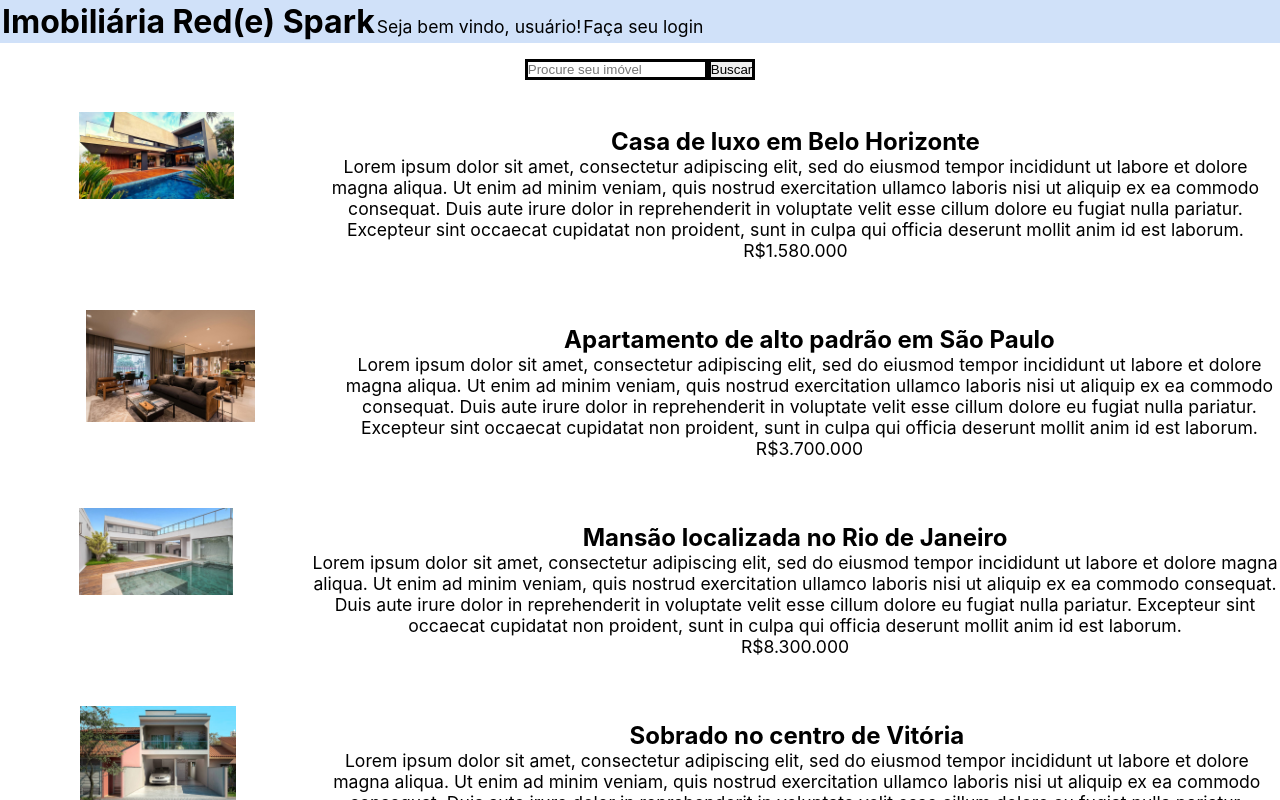
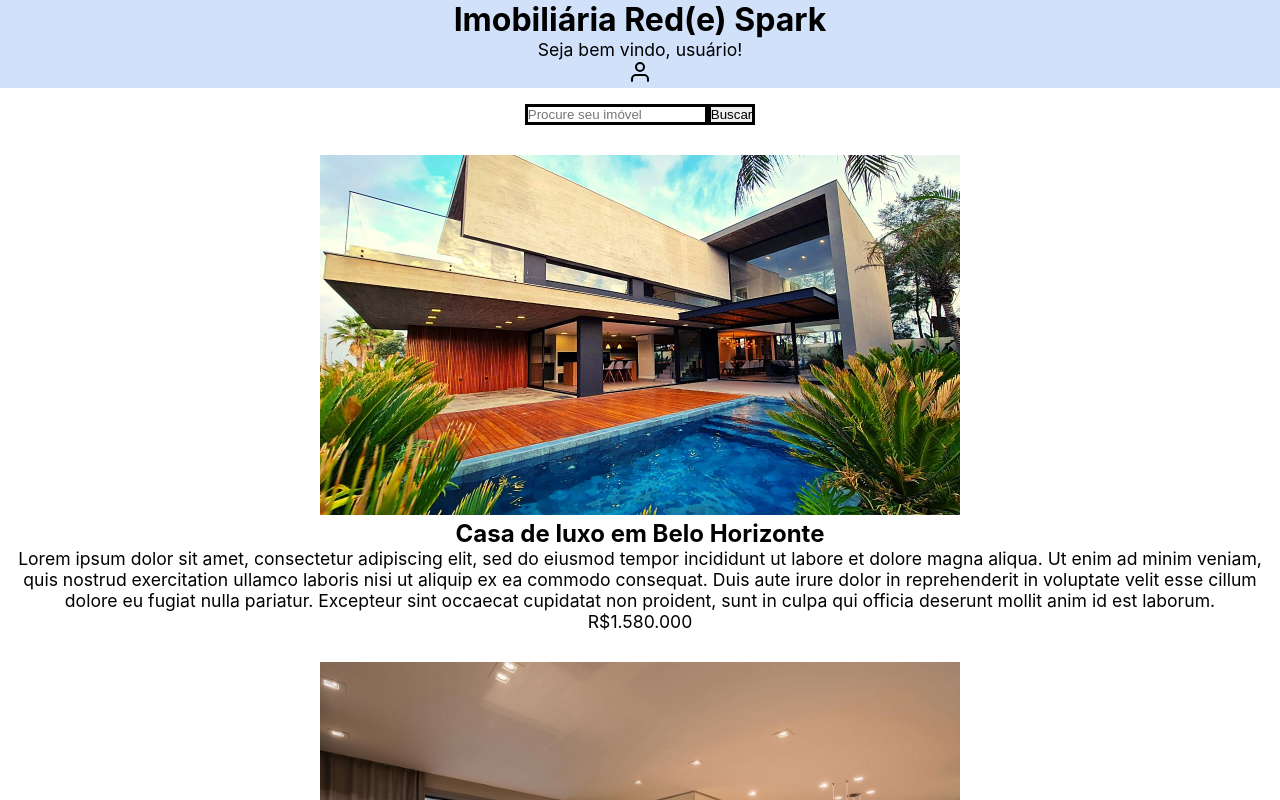
Before and after one commit to bryansantosdeve/redspark-react, a React (Create React App) app: page / in a window 1280 px wide. Shown: the top 800 px of the page. Built offline with nearby package versions, Linux system fonts and the light colour scheme.

Commit message:
refactor: Refactoring all components and project structure

```diff
--- a/src/App.jsx
+++ b/src/App.jsx
@@ -2,7 +2,7 @@ import './App.css';
 import CustomFooter from './Components/surfaces/CustomFooter';
 import CustomHeader from './Components/surfaces/CustomHeader';
 
-import MainMenuPage from './Pages/main/MainMenuPage';
+import MainMenuPage from './views/MainMenu/MainMenuPage';
 
 function App() {
   return (
--- a/src/Components/surfaces/CustomHeader/index.jsx
+++ b/src/Components/surfaces/CustomHeader/index.jsx
@@ -1,25 +1,20 @@
+import UserLoginButton from '../../buttons/UserLoginButton';
+import UserIconButton from '../../buttons/UserIconButton';
+
 function CustomHeader() {
   const isLoggedIn = false;
-  const doLoginMessage = <p>Faça seu login</p>;
-  const doLogoutMessage = <p>Logout</p>;
 
   return (
     <header>
-      <table>
-        <td>
       <div>
         <h1>Imobiliária Red(e) Spark</h1>
       </div>
-        </td>
-        <td>
+
       <div>
         <p>Seja bem vindo, usuário!</p>
       </div>
-        </td>
-        <td>
-          <div>{isLoggedIn ? doLogoutMessage : doLoginMessage}</div>
-        </td>
-      </table>
+
+      <div>{isLoggedIn ? <UserLoginButton /> : <UserIconButton />}</div>
     </header>
   );
 }
--- a/src/Pages/main/MainMenuPage.jsx
+++ /dev/null
@@ -1,56 +0,0 @@
-import CustomCard from './fragments/CustomCard';
-
-function MainMenuPage() {
-  return (
-    <div>
-      <section>
-        <form>
-          <input
-            type='text'
-            name='search-input'
-            placeholder='Procure seu imóvel'
-          />
-          <input type='submit' value='Buscar' />
-        </form>
-      </section>
-      <main>
-        <CustomCard
-          titulo={'Casa de luxo em Belo Horizonte'}
-          descricao={
-            'Lorem ipsum dolor sit amet, consectetur adipiscing elit, sed do eiusmod tempor incididunt ut labore et dolore magna aliqua. Ut enim ad minim veniam, quis nostrud exercitation ullamco laboris nisi ut aliquip ex ea commodo consequat. Duis aute irure dolor in reprehenderit in voluptate velit esse cillum dolore eu fugiat nulla pariatur. Excepteur sint occaecat cupidatat non proident, sunt in culpa qui officia deserunt mollit anim id est laborum.'
-          }
-          preco={'1.580.000'}
-          imagem={'./assets/images/default-house.jpg'}
-        />
-
-        <CustomCard
-          titulo={'Apartamento de alto padrão em São Paulo'}
-          descricao={
-            'Lorem ipsum dolor sit amet, consectetur adipiscing elit, sed do eiusmod tempor incididunt ut labore et dolore magna aliqua. Ut enim ad minim veniam, quis nostrud exercitation ullamco laboris nisi ut aliquip ex ea commodo consequat. Duis aute irure dolor in reprehenderit in voluptate velit esse cillum dolore eu fugiat nulla pariatur. Excepteur sint occaecat cupidatat non proident, sunt in culpa qui officia deserunt mollit anim id est laborum.'
-          }
-          preco={'3.700.000'}
-          imagem={'./assets/images/default-apt.jpg'}
-        />
-
-        <CustomCard
-          titulo={'Mansão localizada no Rio de Janeiro'}
-          descricao={
-            'Lorem ipsum dolor sit amet, consectetur adipiscing elit, sed do eiusmod tempor incididunt ut labore et dolore magna aliqua. Ut enim ad minim veniam, quis nostrud exercitation ullamco laboris nisi ut aliquip ex ea commodo consequat. Duis aute irure dolor in reprehenderit in voluptate velit esse cillum dolore eu fugiat nulla pariatur. Excepteur sint occaecat cupidatat non proident, sunt in culpa qui officia deserunt mollit anim id est laborum.'
-          }
-          preco={'8.300.000'}
-          imagem={'./assets/images/default-mansion.jpg'}
-        />
-
-        <CustomCard
-          titulo={'Sobrado no centro de Vitória'}
-          descricao={
-            'Lorem ipsum dolor sit amet, consectetur adipiscing elit, sed do eiusmod tempor incididunt ut labore et dolore magna aliqua. Ut enim ad minim veniam, quis nostrud exercitation ullamco laboris nisi ut aliquip ex ea commodo consequat. Duis aute irure dolor in reprehenderit in voluptate velit esse cillum dolore eu fugiat nulla pariatur. Excepteur sint occaecat cupidatat non proident, sunt in culpa qui officia deserunt mollit anim id est laborum.'
-          }
-          preco={'8.300.000'}
-          imagem={'./assets/images/default-mini-house.jpg'}
-        />
-      </main>
-    </div>
-  );
-}
-export default MainMenuPage;
--- a/src/Pages/main/fragments/CustomCard/index.jsx
+++ /dev/null
@@ -1,24 +0,0 @@
-import CustomDescription from '../CustomDescription';
-
-function CustomCard({ titulo, descricao, preco, imagem }) {
-  return (
-    <section class='row'>
-      <table>
-        <tr>
-          <figure>
-            <img src={imagem} alt={titulo}></img>
-          </figure>
-          <td>
-            <CustomDescription
-              titulo={titulo}
-              descricao={descricao}
-              preco={preco}
-            />
-          </td>
-        </tr>
-      </table>
-    </section>
-  );
-}
-
-export default CustomCard;
--- /dev/null
+++ b/src/views/MainMenu/MainMenuPage.jsx
@@ -0,0 +1,80 @@
+import CustomCard from '../MainMenu/fragments/CustomCard';
+
+function MainMenuPage() {
+  const imovel1 = {
+    titulo: 'Casa de luxo em Belo Horizonte',
+    descricao:
+      'Lorem ipsum dolor sit amet, consectetur adipiscing elit, sed do eiusmod tempor incididunt ut labore et dolore magna aliqua. Ut enim ad minim veniam, quis nostrud exercitation ullamco laboris nisi ut aliquip ex ea commodo consequat. Duis aute irure dolor in reprehenderit in voluptate velit esse cillum dolore eu fugiat nulla pariatur. Excepteur sint occaecat cupidatat non proident, sunt in culpa qui officia deserunt mollit anim id est laborum.',
+    preco: '1.580.000',
+    imagem: './assets/images/default-house.jpg',
+  };
+
+  const imovel2 = {
+    titulo: 'Apartamento de alto padrão em São Paulo',
+    descricao:
+      'Lorem ipsum dolor sit amet, consectetur adipiscing elit, sed do eiusmod tempor incididunt ut labore et dolore magna aliqua. Ut enim ad minim veniam, quis nostrud exercitation ullamco laboris nisi ut aliquip ex ea commodo consequat. Duis aute irure dolor in reprehenderit in voluptate velit esse cillum dolore eu fugiat nulla pariatur. Excepteur sint occaecat cupidatat non proident, sunt in culpa qui officia deserunt mollit anim id est laborum.',
+    preco: '3.700.000',
+    imagem: './assets/images/default-apt.jpg',
+  };
+
+  const imovel3 = {
+    titulo: 'Mansão localizada no Rio de Janeiro',
+    descricao:
+      'Lorem ipsum dolor sit amet, consectetur adipiscing elit, sed do eiusmod tempor incididunt ut labore et dolore magna aliqua. Ut enim ad minim veniam, quis nostrud exercitation ullamco laboris nisi ut aliquip ex ea commodo consequat. Duis aute irure dolor in reprehenderit in voluptate velit esse cillum dolore eu fugiat nulla pariatur. Excepteur sint occaecat cupidatat non proident, sunt in culpa qui officia deserunt mollit anim id est laborum.',
+    preco: '8.300.000',
+    imagem: './assets/images/default-mansion.jpg',
+  };
+
+  const imovel4 = {
+    titulo: 'Sobrado no centro de Vitória',
+    descricao:
+      'Lorem ipsum dolor sit amet, consectetur adipiscing elit, sed do eiusmod tempor incididunt ut labore et dolore magna aliqua. Ut enim ad minim veniam, quis nostrud exercitation ullamco laboris nisi ut aliquip ex ea commodo consequat. Duis aute irure dolor in reprehenderit in voluptate velit esse cillum dolore eu fugiat nulla pariatur. Excepteur sint occaecat cupidatat non proident, sunt in culpa qui officia deserunt mollit anim id est laborum.',
+    preco: '8.300.000',
+    imagem: './assets/images/default-mini-house.jpg',
+  };
+
+  return (
+    <div>
+      <section>
+        <form>
+          <input
+            type='text'
+            name='search-input'
+            placeholder='Procure seu imóvel'
+          />
+          <input type='submit' value='Buscar' />
+        </form>
+      </section>
+      <main>
+        <CustomCard
+          titulo={imovel1.titulo}
+          descricao={imovel1.descricao}
+          preco={imovel1.preco}
+          imagem={imovel1.imagem}
+        />
+
+        <CustomCard
+          titulo={imovel2.titulo}
+          descricao={imovel2.descricao}
+          preco={imovel2.preco}
+          imagem={imovel2.imagem}
+        />
+
+        <CustomCard
+          titulo={imovel3.titulo}
+          descricao={imovel3.descricao}
+          preco={imovel3.preco}
+          imagem={imovel3.imagem}
+        />
+
+        <CustomCard
+          titulo={imovel4.titulo}
+          descricao={imovel4.descricao}
+          preco={imovel4.preco}
+          imagem={imovel4.imagem}
+        />
+      </main>
+    </div>
+  );
+}
+export default MainMenuPage;
--- /dev/null
+++ b/src/views/MainMenu/fragments/CustomCard/index.jsx
@@ -0,0 +1,21 @@
+import CustomDescription from '../CustomDescription';
+
+function CustomCard({ titulo, descricao, preco, imagem }) {
+  return (
+    <section>
+      <figure>
+        <img src={imagem} alt={titulo}></img>
+      </figure>
+
+      <div>
+        <CustomDescription
+          titulo={titulo}
+          descricao={descricao}
+          preco={preco}
+        />
+      </div>
+    </section>
+  );
+}
+
+export default CustomCard;
--- a/src/Pages/main/fragments/CustomDescription/index.jsx
+++ b/src/views/MainMenu/fragments/CustomDescription/index.jsx
@@ -1,6 +1,6 @@
 function CustomDescription({ titulo, descricao, preco }) {
   return (
-    <section>
+    <div>
       <div>
         <h2>{titulo}</h2>
       </div>
@@ -10,7 +10,7 @@ function CustomDescription({ titulo, descricao, preco }) {
       <div>
         <p>R${preco}</p>
       </div>
-    </section>
+    </div>
   );
 }
 
```
Lines whose indentation alone changed are shown as unchanged.
